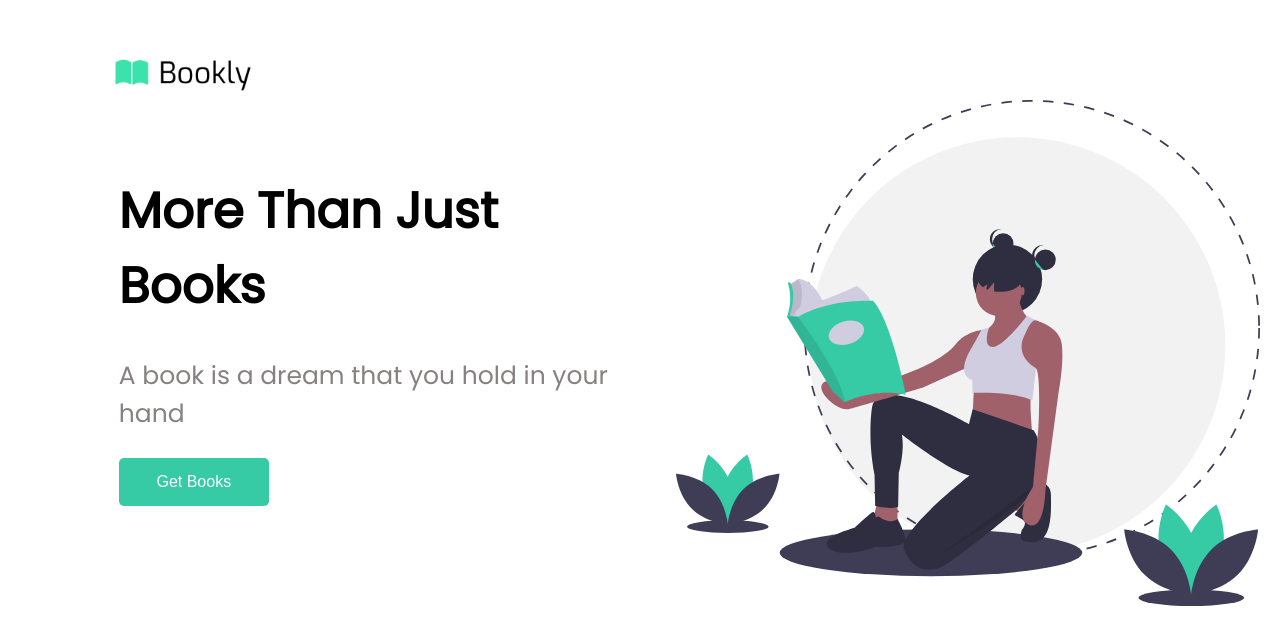
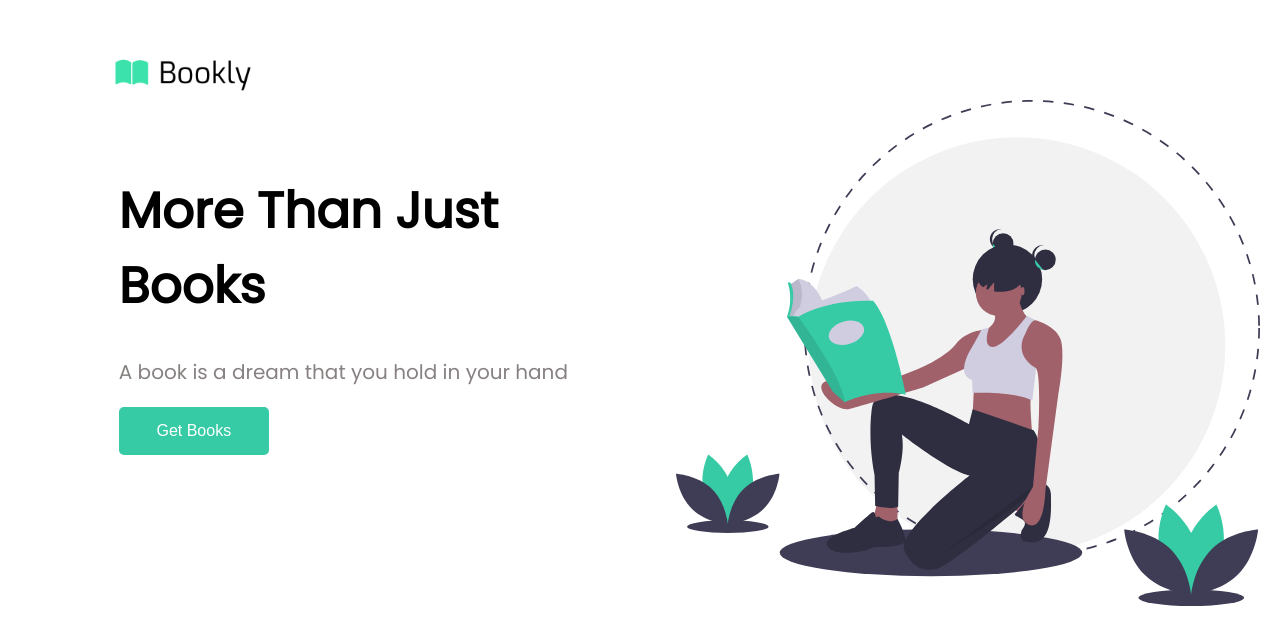
Before and after one commit to jhumeey/Books-Fetch-API-APP, a React (Create React App) app: page / in a window 1280 px wide. Shown: the top 644 px of the page. Built offline with nearby package versions, Linux system fonts and the light colour scheme.

Commit message:
Fixed large font-size for text on large screen

```diff
--- a/src/App.css
+++ b/src/App.css
@@ -176,7 +176,7 @@ body, html, #root {
     width: 50%;
     height: 150px;
     left: 2.5%;
-    top: 0%;
+    top: 0;
   }
   .b-note-container {
     padding: 10px;
@@ -193,6 +193,9 @@ body, html, #root {
   .b-note-container h1 {
     font-size: 50px;
   }
+  .b-note-container p {
+    font-size: 20px;
+  }
   .b-intro-container {
     padding-top: 80px
   }
```
